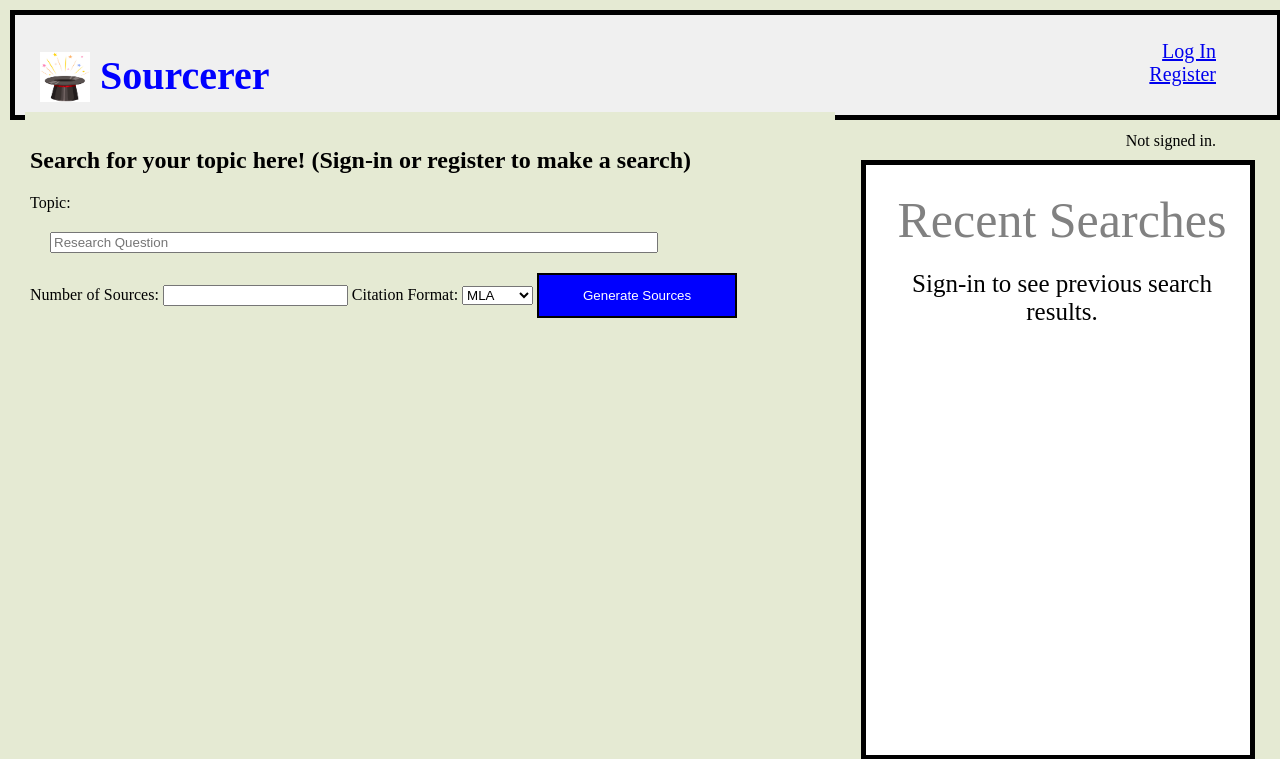
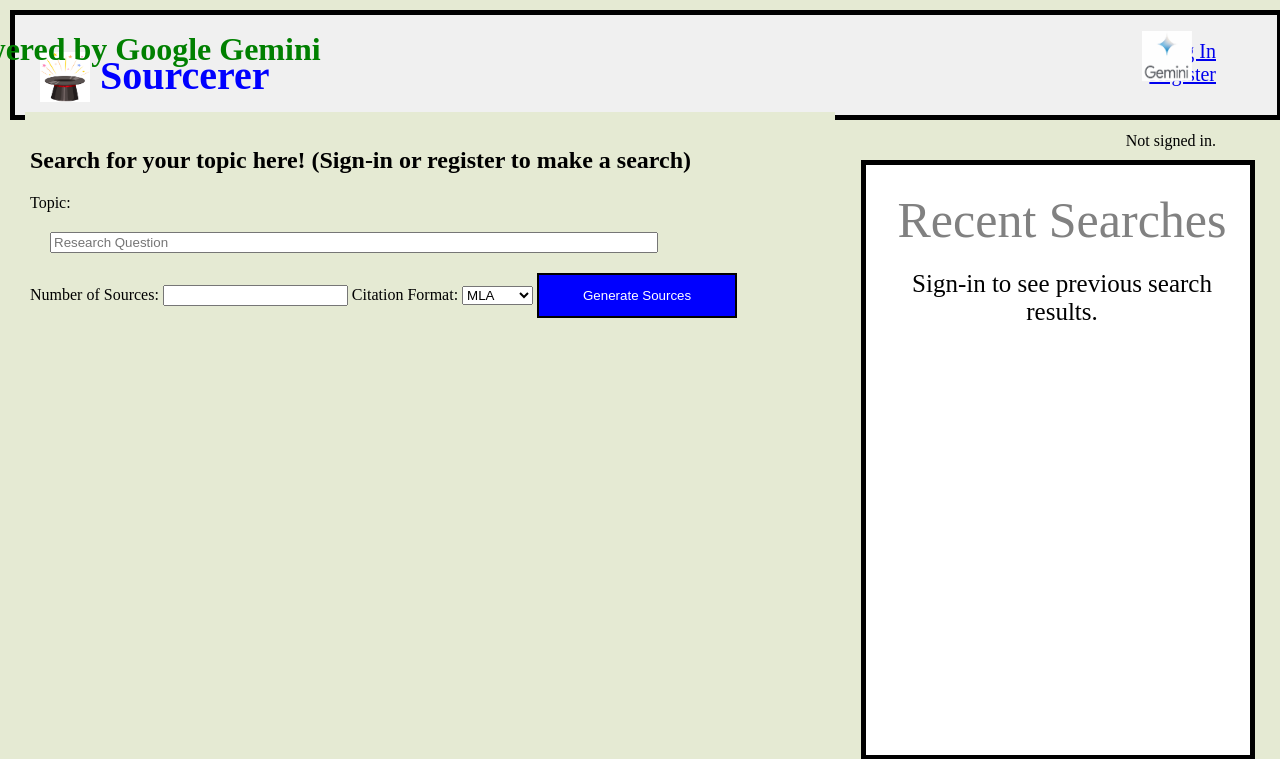
Before and after one commit to DurjaMan27/sourcerer, a Django app: page / in a window 1280 px wide. Shown: the top 759 px of the page. Run offline with Django 4.2, Linux system fonts and the light colour scheme.

Commit message:
Added styling to the image and text

```diff
--- a/sourcerer/sourcing/static/sourcing/styles.css
+++ b/sourcerer/sourcing/static/sourcing/styles.css
@@ -55,6 +55,20 @@ textarea {
     float: left;
     position: relative;
     padding-right: 10px;
+}
+
+.google {
+    position: relative;
+    text-align: left;
+    color: green;
+    padding-right: 15px;
+    right: 5%;
+    top: 90%;
+}
+
+.google img {
+    float: right;
+    position: relative;
 }
 
 .nav {
```
